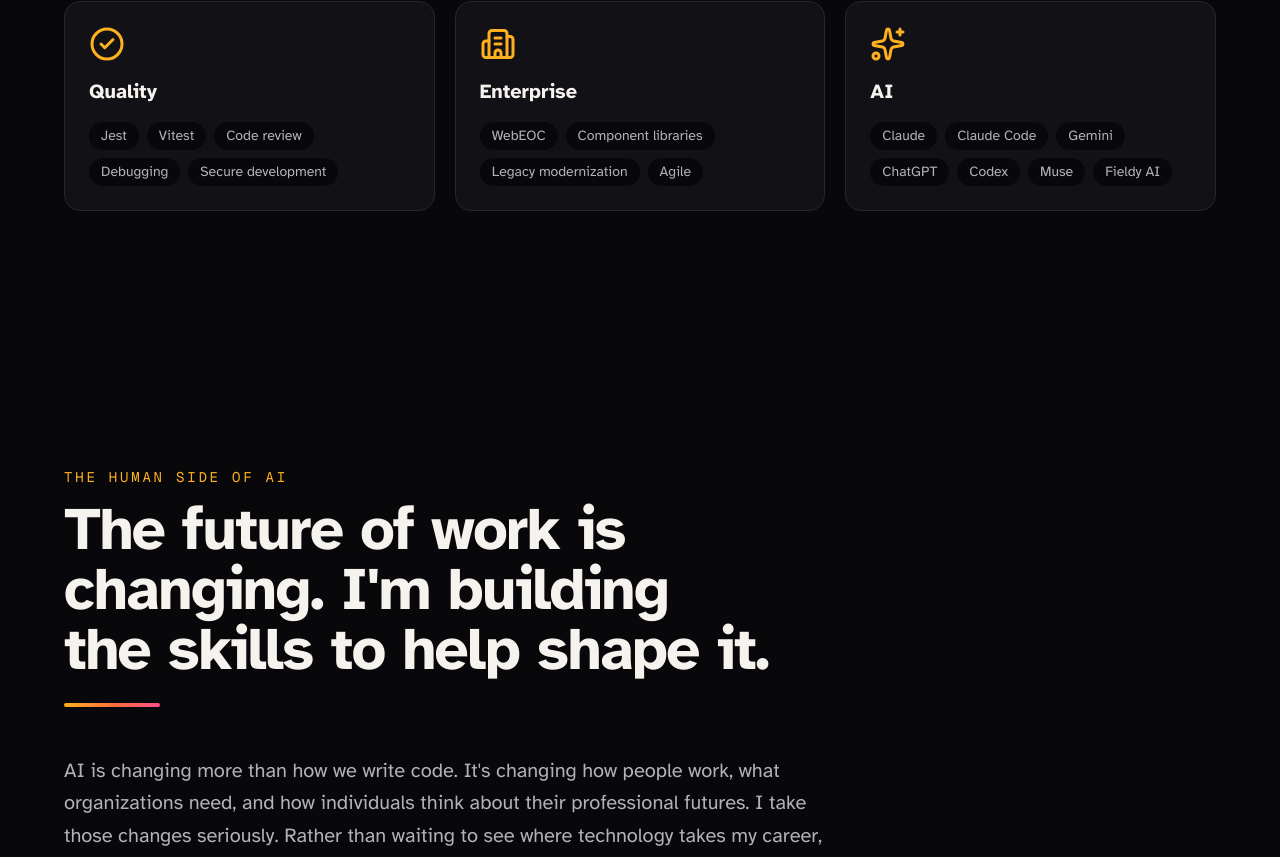
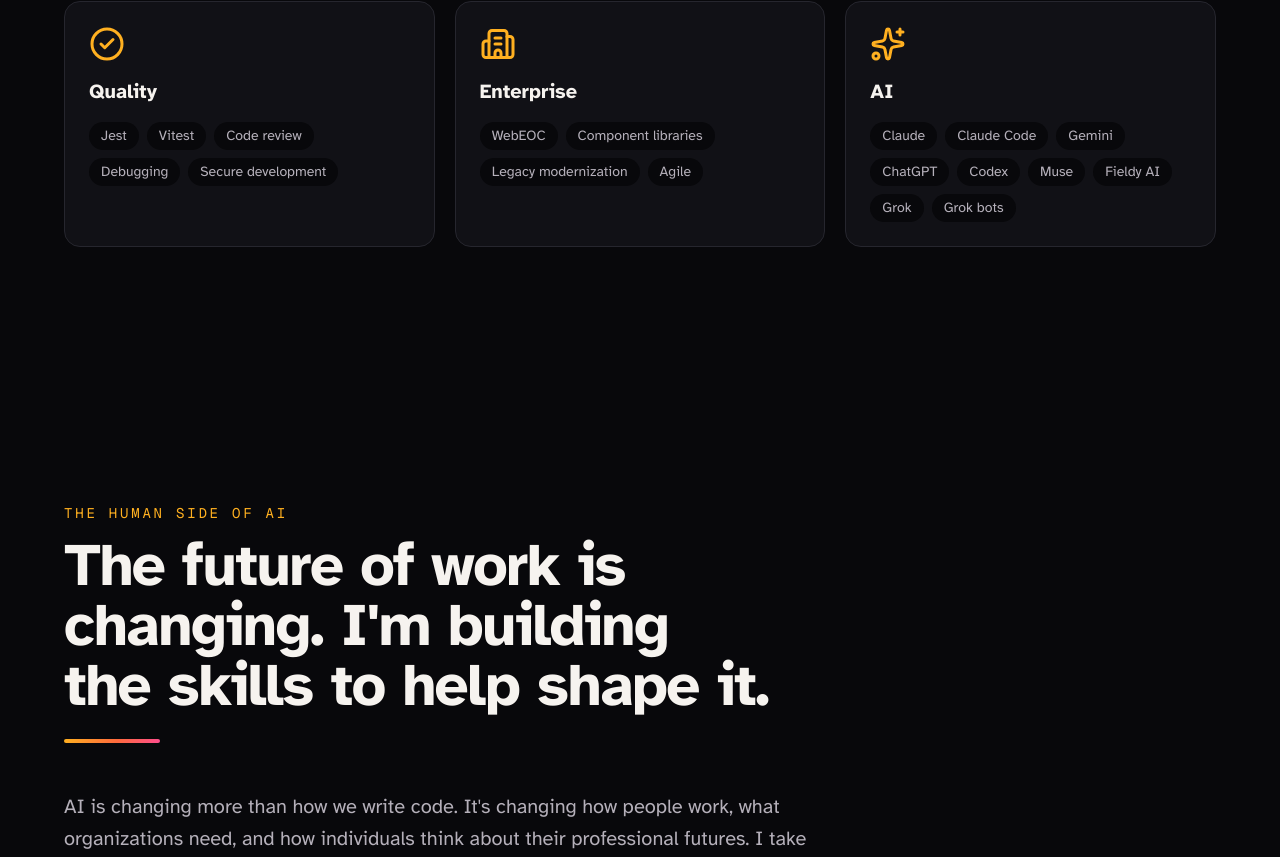
Before and after one commit to WasteOfADrumBum/joshsmall-site, a Next.js app: page / in a window 1280 px wide. Shown: the part 6135-6992 px from the top of the page. Built offline with nearby package versions, Linux system fonts and the light colour scheme.

Commit message:
Add Grok and Grok bots to AI skills
Co-Authored-By: Claude Opus 5.5 <noreply@anthropic.com>
Claude-Session: https://claude.ai/code/session_01AjaoyeLcga4a5MMwoFmxGQ

```diff
--- a/src/content/site.ts
+++ b/src/content/site.ts
@@ -391,6 +391,8 @@ export const skillGroups: SkillGroup[] = [
       { name: "Codex", href: "https://openai.com/codex/" },
       { name: "Muse", href: "https://www.meta.ai" },
       { name: "Fieldy AI", href: "https://fieldy.ai" },
+      { name: "Grok", href: "https://grok.com" },
+      { name: "Grok bots", href: "https://x.ai/grok" },
     ],
   },
 ];
```
